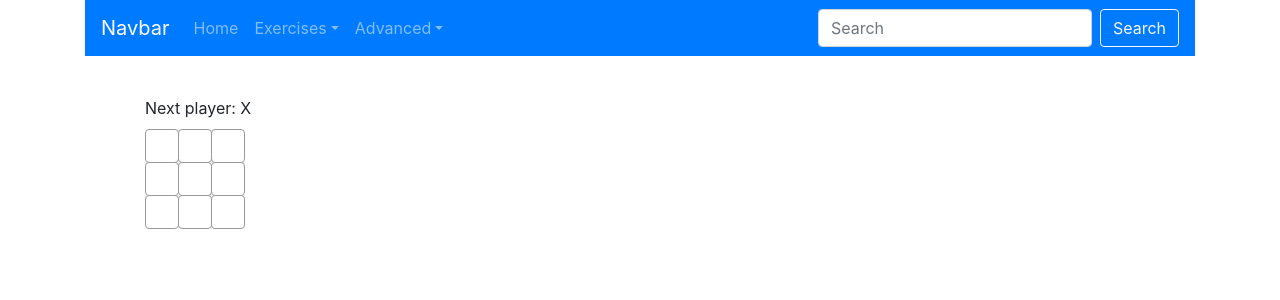
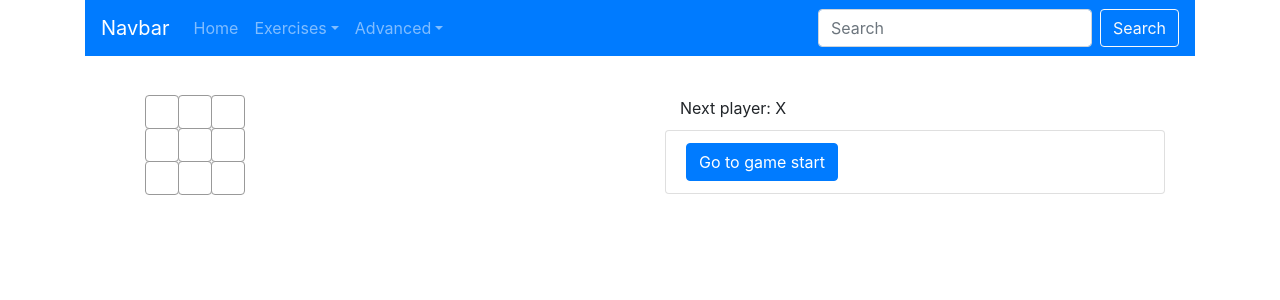
Before and after one commit to Ernei3/ReactExercise, a React (Create React App) app: page /ticTacToe in a window 1280 px wide. Shown: the top 300 px of the page. Built offline with nearby package versions, Linux system fonts and the light colour scheme.

Commit message:
Completing the Tic Tac Toe game.

```diff
--- a/src/Advanced/TicTacToe.js
+++ b/src/Advanced/TicTacToe.js
@@ -1,61 +1,139 @@
-import React, { useState } from 'react';
+import React from 'react';
 
 import Container from 'react-bootstrap/Container';
 import Button from 'react-bootstrap/Button';
+import ListGroup from 'react-bootstrap/ListGroup';
+import ListGroupItem from 'react-bootstrap/ListGroupItem';
+
+
+function calculateWinner(squares){
+  const lines = [
+    [0, 1, 2],
+    [3, 4, 5],
+    [6, 7, 8],
+    [0, 3, 6],
+    [1, 4, 7],
+    [2, 5, 8],
+    [0, 4, 8],
+    [2, 4, 6],
+  ];
+  for (let i = 0; i < lines.length; i++) {
+    const [a, b, c] = lines[i];
+    if (squares[a] && squares[a] === squares[b] && squares[a] === squares[c]) {
+      return squares[a];
+    }
+  }
+  return null;
+}
 
 
 function Square(props) {
 
-    const [value, setValue] = useState(null);
-
     return (
-    <Button className="square" onClick={() => setValue('X') }>
-        {value}
+    <Button className="square" onClick={() => props.onClick() }>
+        {props.value}
     </Button>
     );
   }
 
   class Board extends React.Component {
-    renderSquare(i) {
-      return <Square value={i} />;
-    }
+
 
     render() {
-      const status = 'Next player: X';
+
+      let rows = [];
+
+      for (let i = 0; i < 9; i++){
+        rows = rows.concat(<Square value={this.props.squares[i]} onClick={ ()=> this.props.onClick(i)} />)
+      }
+
+      let board = [];
+
+      for (let i = 0; i < 9; i+=3){
+        board = board.concat(
+          <Container className="board-row">{rows[i]}{rows[i+1]}{rows[i+2]}</Container>
+        );
+      }
+
 
       return (
         <Container>
-          <Container className="status">{status}</Container>
-          <Container className="board-row">
-            {this.renderSquare(0)}
-            {this.renderSquare(1)}
-            {this.renderSquare(2)}
-          </Container>
-          <Container className="board-row">
-            {this.renderSquare(3)}
-            {this.renderSquare(4)}
-            {this.renderSquare(5)}
-          </Container>
-          <Container className="board-row">
-            {this.renderSquare(6)}
-            {this.renderSquare(7)}
-            {this.renderSquare(8)}
-          </Container>
+          {board}
         </Container>
       );
     }
   }
 
   class TicTacToe extends React.Component {
+
+    constructor(props){
+      super(props)
+      this.state ={
+        history: [{
+          squares: Array(9).fill(null),
+        }],
+        isNext: 'X',
+        stepNumber: 0,
+      };
+    }
+
+    handleClick(i){
+      const history = this.state.history.slice(0, this.state.stepNumber + 1);
+      const current = history[history.length - 1];
+      const newSquares = current.squares.slice();
+      if (calculateWinner(newSquares) || newSquares[i]) {
+        return;
+      }
+      newSquares[i] = this.state.isNext;
+      this.setState({
+        history: history.concat([{
+          squares: newSquares,
+        }]),
+        isNext: this.state.isNext === 'X' ? 'O' : 'X',
+        stepNumber: history.length,
+      });
+    }
+
+    jumpTo(step){
+      this.setState({
+        stepNumber: step,
+        IsNext: (step % 2) === 0 ? 'X' : 'O',
+      });
+    }
+
     render() {
+      const history = this.state.history;
+      const current = history[this.state.stepNumber];
+      const winner = calculateWinner(current.squares);
+
+      const moves = history.map((val, move) => {
+        const desc = move ?
+          'Go to move #' + move :
+          'Go to game start';
+        return (
+          <ListGroupItem key={move}>
+            <Button onClick={() => this.jumpTo(move)}>{desc}</Button>
+          </ListGroupItem>
+        );
+      });
+
+      let status
+      if(winner){
+        status = 'Winner: ' + winner;
+      }else if(this.state.stepNumber >= 9){
+        status = 'Draw';
+      }else{
+        status = 'Next player: '+ this.state.isNext;
+      }
+
       return (
         <Container className="game">
           <Container className="game-board">
-            <Board />
+            <Board squares={current.squares} onClick={(i) => this.handleClick(i) } />
           </Container>
           <Container className="game-info">
-            <Container>{/* status */}</Container>
-            {/* TODO */}
+            <Container className="status">{status}</Container>
+            <ListGroup>{moves}</ListGroup>
           </Container>
         </Container>
       );
```
